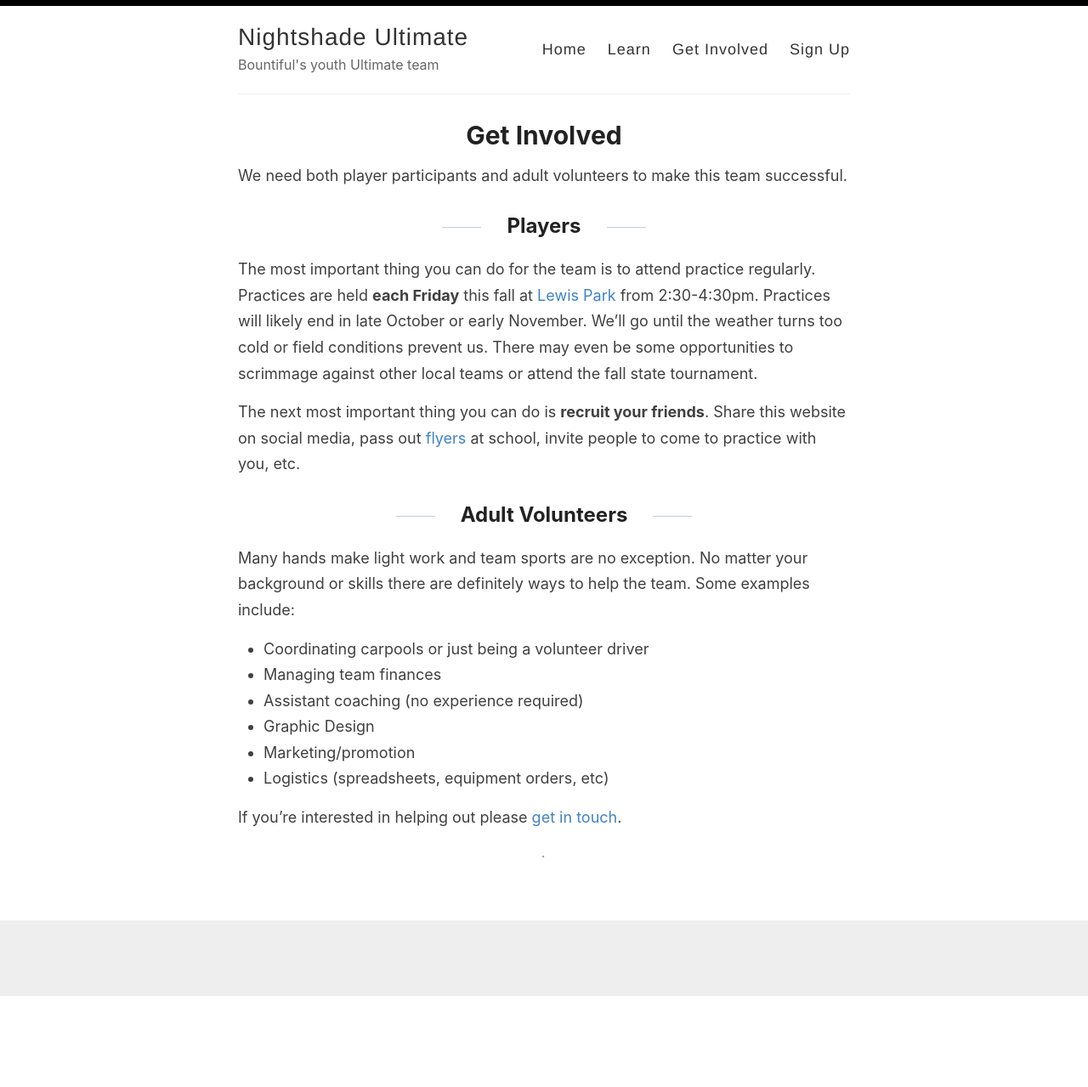
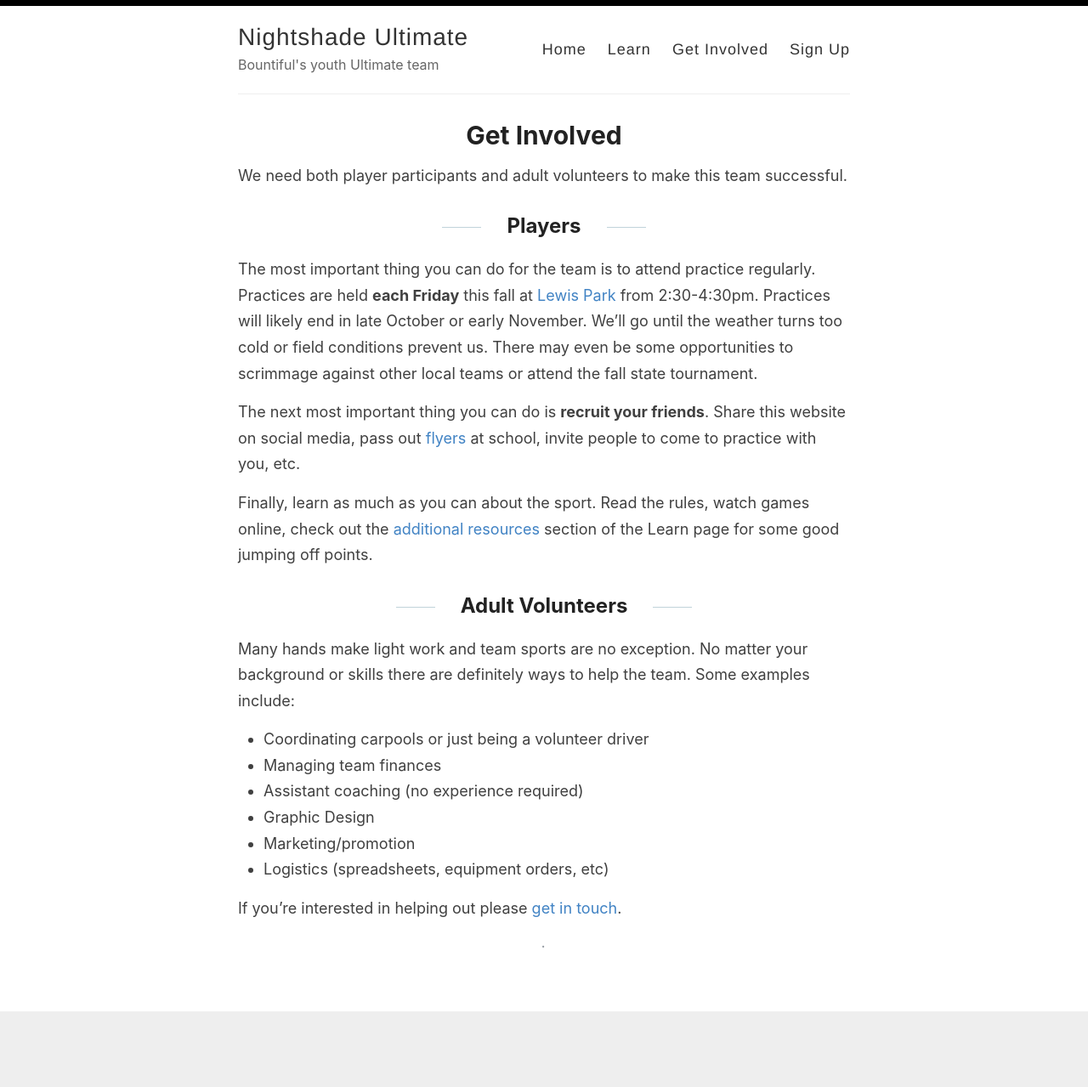
Before and after one commit to outerim/bountiful-ultimate, a Jekyll site: the page built from _pages/participate.md, in a window 1280 px wide. Shown: the whole page at 85% size. Built offline with Jekyll 4.4.1, drawn with Linux system fonts in a browser that asks for light colours; before the commit the page ends 1172 px from its top, so only the background shows below that.

Commit message:
Link to additional resources

```diff
--- a/_pages/participate.md
+++ b/_pages/participate.md
@@ -12,6 +12,8 @@ The most important thing you can do for the team is to attend practice regularly
 
 The next most important thing you can do is **recruit your friends**. Share this website on social media, pass out [flyers]() at school, invite people to come to practice with you, etc.
 
+Finally, learn as much as you can about the sport. Read the rules, watch games online, check out the [additional resources](/learn#additional-resources) section of the Learn page for some good jumping off points.
+
 ## Adult Volunteers
 
 Many hands make light work and team sports are no exception. No matter your background or skills there are definitely ways to help the team. Some examples include:
```
